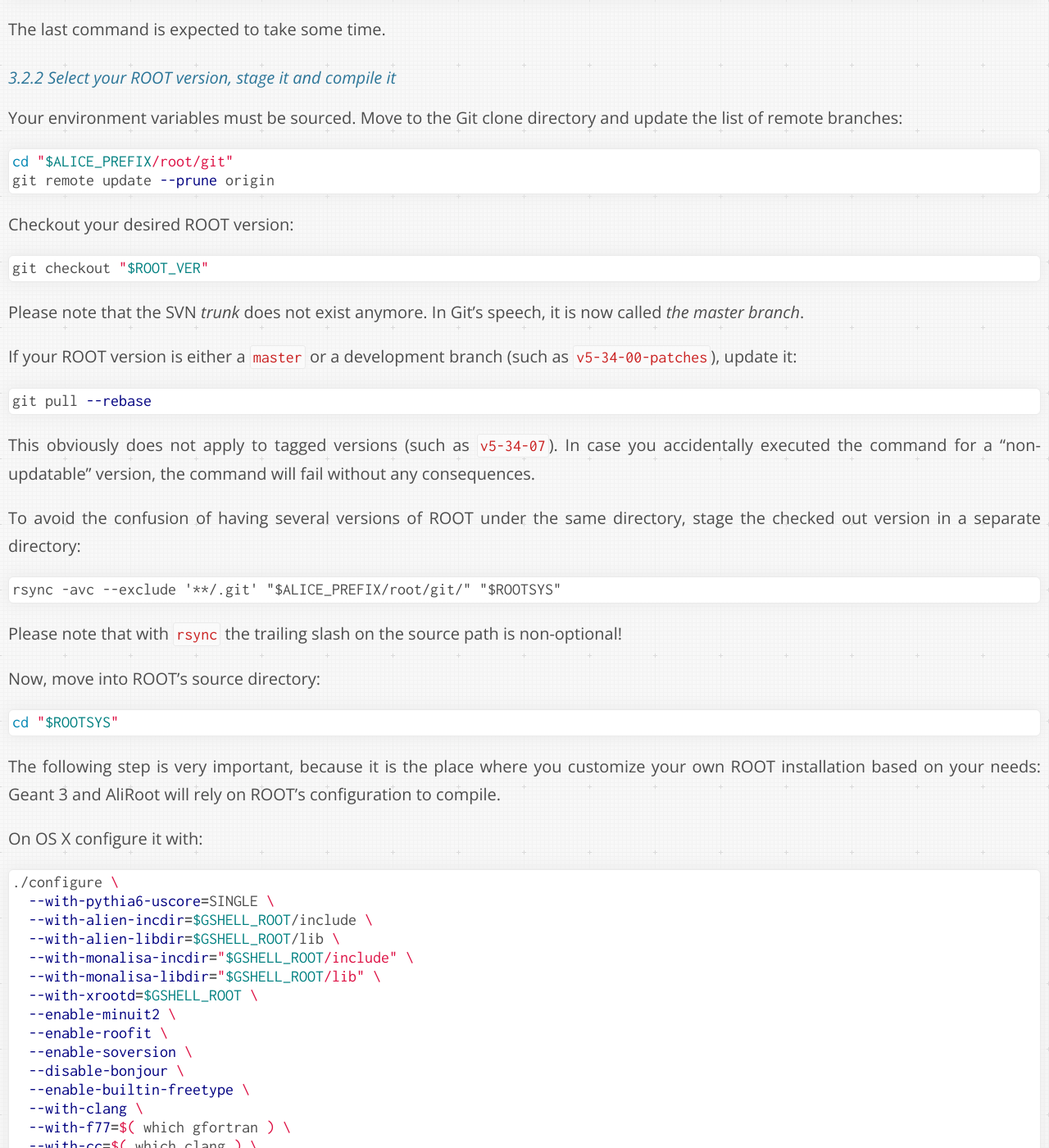
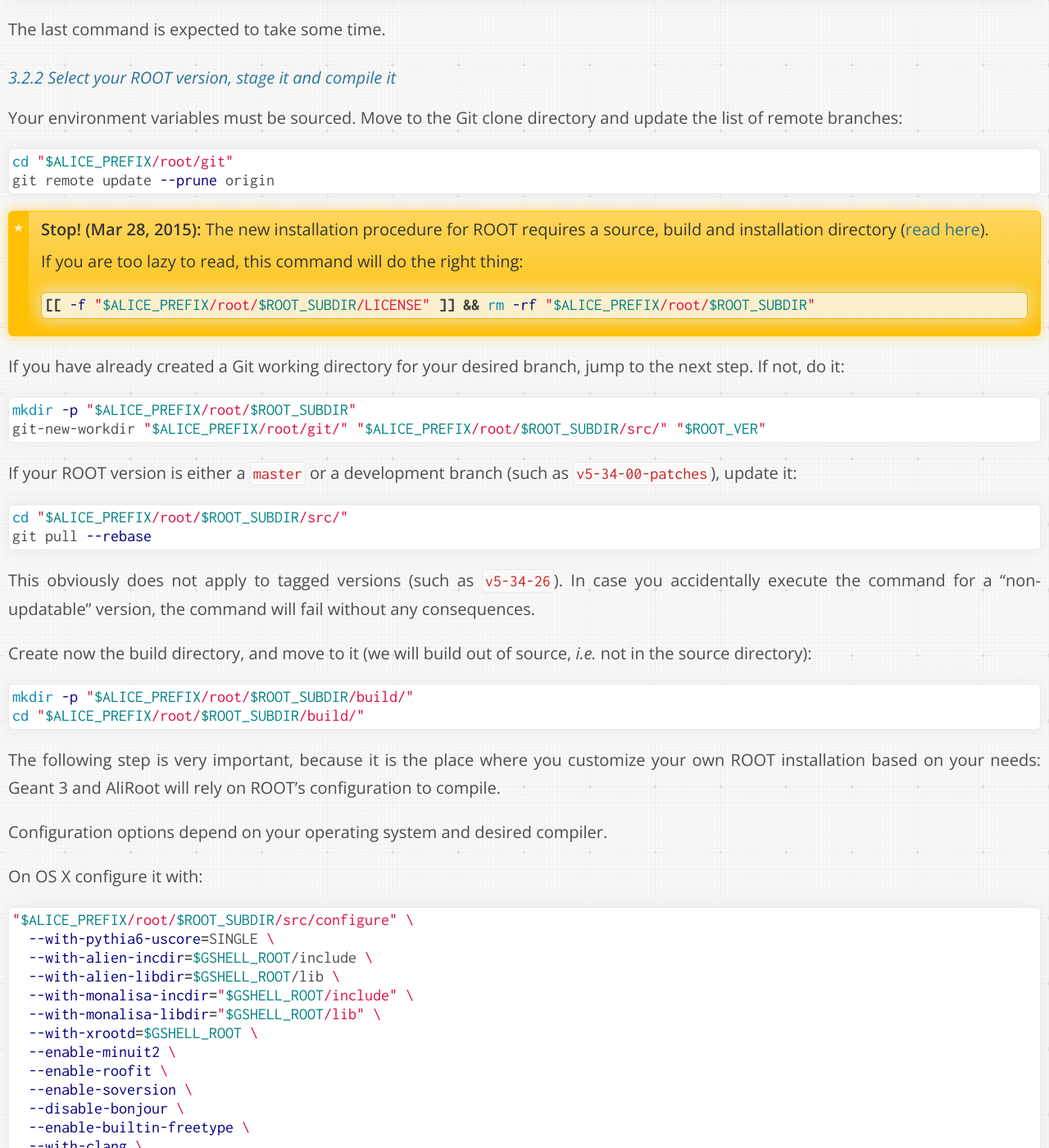
Before and after one commit to dberzano/dberzano.github.io, a Jekyll site: the page built from alice/install-aliroot/manual.md, in a window 1280 px wide and 1400 px high, scrolled down 7201 px. Shown: the whole window at 82% size. Built offline with Jekyll 4.4.1, drawn with Linux system fonts in a browser that asks for light colours; Markdown is read by kramdown in place of the engine named in the settings; some of the changed text lies outside the part shown.

Commit message:
AliInst: updated ROOT procedure (installation)

````diff
--- a/alice/install-aliroot/manual.md
+++ b/alice/install-aliroot/manual.md
@@ -324,59 +324,61 @@
 
 #### Select your ROOT version, stage it and compile it
 
-Your environment variables must be sourced. Move to the Git clone
-directory and update the list of remote branches:
+Your environment variables must be sourced. Move to the Git clone directory and
+update the list of remote branches:
 
 ```bash
 cd "$ALICE_PREFIX/root/git"
 git remote update --prune origin
 ```
 
-Checkout your desired ROOT version:
+> **Stop! (Mar 28, 2015):** The new installation procedure for ROOT requires a
+> source, build and installation directory ([read here](/2015/03/28/geant3-cmake)).
+>
+> If you are too lazy to read, this command will do the right thing:
+>
+> ```bash
+> [[ -f "$ALICE_PREFIX/root/$ROOT_SUBDIR/LICENSE" ]] && rm -rf "$ALICE_PREFIX/root/$ROOT_SUBDIR"
+> ```
+
+If you have already created a Git working directory for your desired branch,
+jump to the next step. If not, do it:
 
 ```bash
-git checkout "$ROOT_VER"
+mkdir -p "$ALICE_PREFIX/root/$ROOT_SUBDIR"
+git-new-workdir "$ALICE_PREFIX/root/git/" "$ALICE_PREFIX/root/$ROOT_SUBDIR/src/" "$ROOT_VER"
 ```
 
-**Please note** that the SVN *trunk* does not exist anymore. In Git's
-speech, it is now called *the master branch*.
-
-If your ROOT version is either a `master` or a development branch (such
-as `v5-34-00-patches`), update it:
+If your ROOT version is either a `master` or a development branch (such as
+`v5-34-00-patches`), update it:
 
 ```bash
+cd "$ALICE_PREFIX/root/$ROOT_SUBDIR/src/"
 git pull --rebase
 ```
 
-This obviously does not apply to tagged versions (such as `v5-34-07`).
-In case you accidentally executed the command for a "non-updatable"
-version, the command will fail without any consequences.
+This obviously does not apply to tagged versions (such as `v5-34-26`). In case
+you accidentally execute the command for a "non-updatable" version, the command
+will fail without any consequences.
 
-To avoid the confusion of having several versions of ROOT under the
-same directory, stage the checked out version in a separate
-directory:
+Create now the build directory, and move to it (we will build out of source,
+*i.e.* not in the source directory):
 
-```
-rsync -avc --exclude '**/.git' "$ALICE_PREFIX/root/git/" "$ROOTSYS"
+```bash
+mkdir -p "$ALICE_PREFIX/root/$ROOT_SUBDIR/build/"
+cd "$ALICE_PREFIX/root/$ROOT_SUBDIR/build/"
 ```
 
-**Please note** that with `rsync` the trailing slash on the source
-path is **non-optional**!
+The following step is very important, because it is the place where you
+customize your own ROOT installation based on your needs: Geant 3 and AliRoot
+will rely on ROOT's configuration to compile.
 
-Now, move into ROOT's source directory:
-
-```bash
-cd "$ROOTSYS"
-```
-
-The following step is very important, because it is the place where
-you customize your own ROOT installation based on your needs: Geant 3
-and AliRoot will rely on ROOT's configuration to compile.
+Configuration options depend on your operating system and desired compiler.
 
 On **OS X** configure it with:
 
 ```bash
-./configure \
+"$ALICE_PREFIX/root/$ROOT_SUBDIR/src/configure" \
   --with-pythia6-uscore=SINGLE \
   --with-alien-incdir=$GSHELL_ROOT/include \
   --with-alien-libdir=$GSHELL_ROOT/lib \
@@ -394,13 +396,18 @@
   --with-cxx=$( which clang++ ) \
   --with-ld=$( which clang++ ) \
   --disable-fink \
-  --enable-cocoa
+  --enable-cocoa \
+  --prefix="$ROOTSYS" \
+  --incdir="$ROOTSYS/include" \
+  --libdir="$ROOTSYS/lib" \
+  --datadir="$ROOTSYS" \
+  --etcdir="$ROOTSYS/etc"
 ```
 
 On **Linux (gcc)**:
 
 ```bash
-./configure \
+"$ALICE_PREFIX/root/$ROOT_SUBDIR/src/configure" \
   --with-pythia6-uscore=SINGLE \
   --with-alien-incdir=$GSHELL_ROOT/include \
   --with-alien-libdir=$GSHELL_ROOT/lib \
@@ -415,13 +422,18 @@
   --with-f77=$( which gfortran ) \
   --with-cc=$( which gcc ) \
   --with-cxx=$( which g++ ) \
-  --with-ld=$( which g++ )
+  --with-ld=$( which g++ ) \
+  --prefix="$ROOTSYS" \
+  --incdir="$ROOTSYS/include" \
+  --libdir="$ROOTSYS/lib" \
+  --datadir="$ROOTSYS" \
+  --etcdir="$ROOTSYS/etc"
 ```
 
 On **Linux (clang)**:
 
 ```bash
-./configure \
+"$ALICE_PREFIX/root/$ROOT_SUBDIR/src/configure" \
   --with-pythia6-uscore=SINGLE \
   --with-alien-incdir=$GSHELL_ROOT/include \
   --with-alien-libdir=$GSHELL_ROOT/lib \
@@ -437,22 +449,29 @@
   --with-f77=$( which gfortran ) \
   --with-cc=$( which clang ) \
   --with-cxx=$( which clang++ ) \
-  --with-ld=$( which clang++ )
+  --with-ld=$( which clang++ ) \
+  --prefix="$ROOTSYS" \
+  --incdir="$ROOTSYS/include" \
+  --libdir="$ROOTSYS/lib" \
+  --datadir="$ROOTSYS" \
+  --etcdir="$ROOTSYS/etc"
 ```
 
-**Note:** you may need to use different `--enable-` or `--disable-`
-switches to suit your needs: bear in mind that enabling some switches
-is likely to require external packages not mentioned in this guide.
+**Note:** you may need to use different `--enable-` or `--disable-` switches to
+suit your needs: bear in mind that enabling some switches will likely require
+additional external packages not mentioned in this guide.
 
-After configuring it, make sure that the list of "enabled features"
-contains **opengl**. You can quickly check with:
+After configuring it, make sure that the list of "enabled features" contains
+**opengl** and **alien**. You can quickly check with:
 
 ```console
-$> root-config --features | grep -q opengl && echo OK
+$> bin/root-config --features | grep -q opengl && echo OK
+OK
+$> bin/root-config --features | grep -q alien && echo OK
 OK
 ```
 
-If `OK` is displayed, then you are good to go for building it:
+If `OK` is displayed in both cases, proceed with the build:
 
 ```bash
 make -j$MJ OPT='-O2 -g'
@@ -469,8 +488,12 @@
 * `OPT='-O3'`: **optimized mode**: no debug information, and "high" level of
   compile-time optimization
 
-**Very important!** When you're done compiling ROOT, you must source
-**again** the environment script before you can use it!
+Now clean the old installation directory and install ROOT:
+
+```bash
+rm -rf "$ROOTSYS"
+make -j$MJ install
+```
 
 
 ### Geant 3 (optional)
````
Also changed, not shown: _posts/2015-03-28-geant3-cmake.md (+40 -18 lines).
